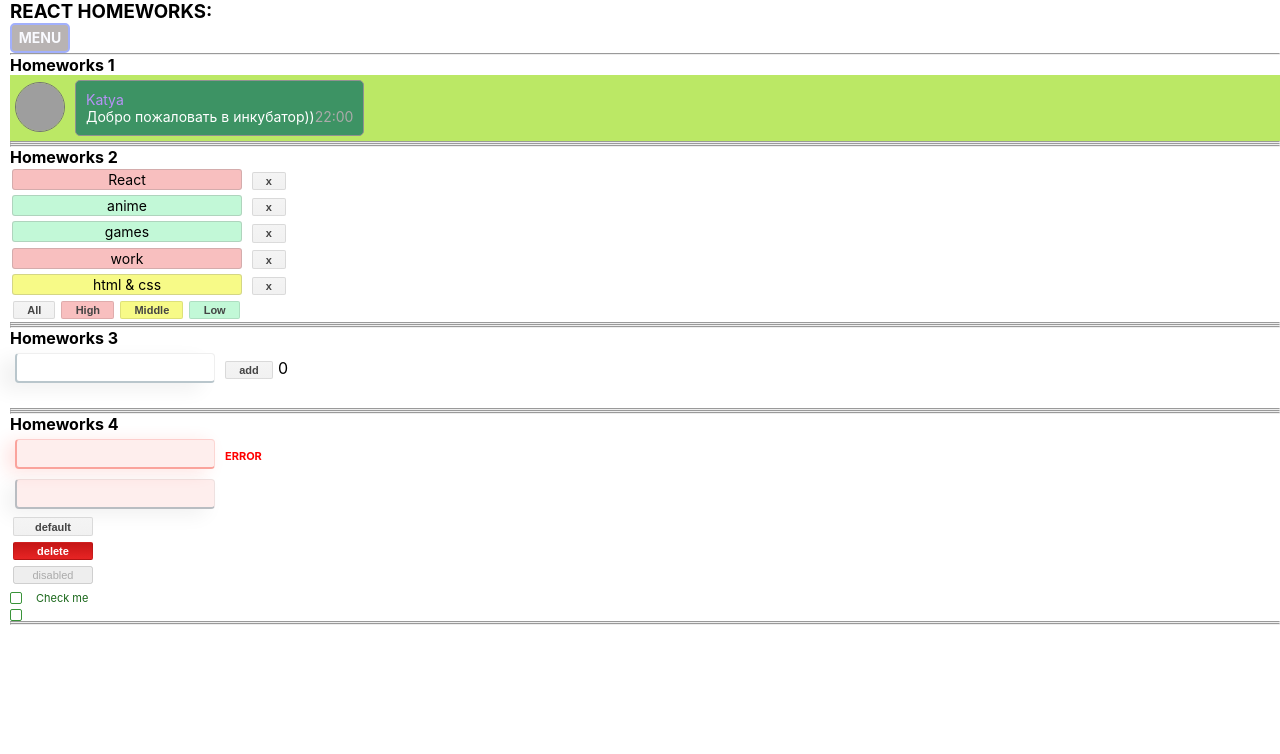
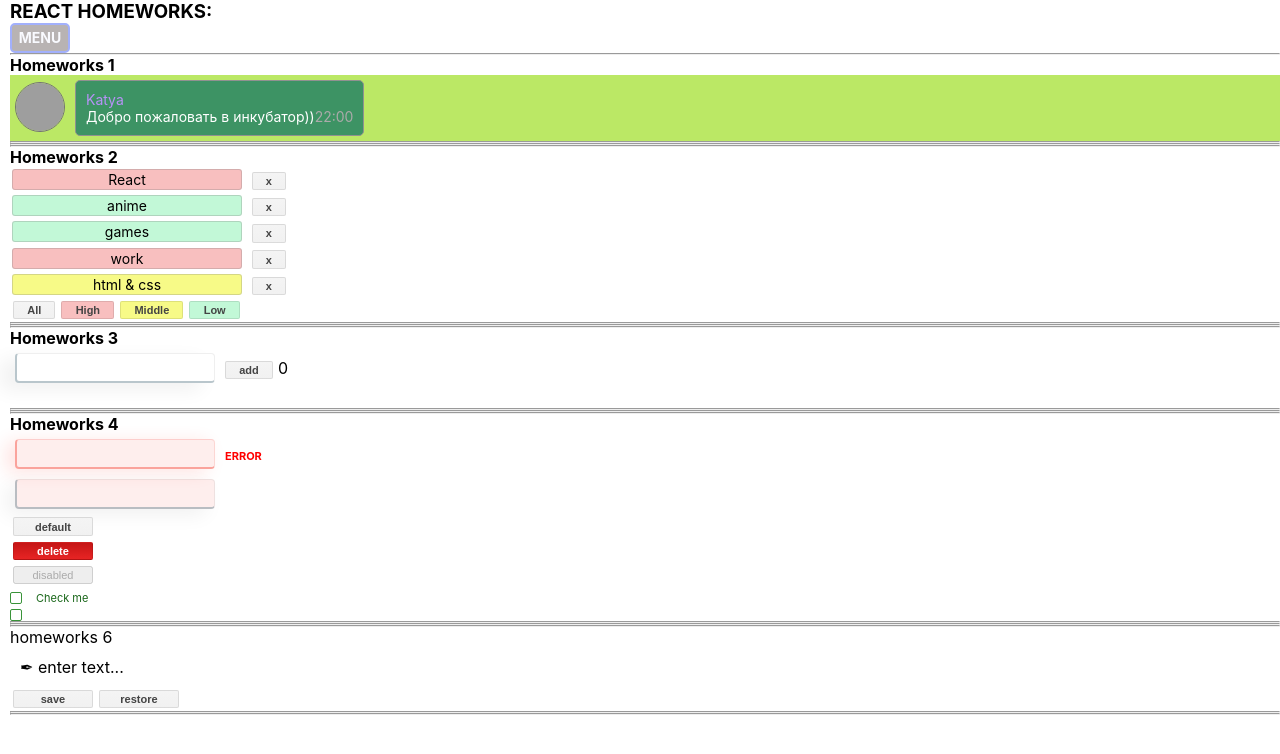
Before and after one commit to phoenix2307/homeworks_by_Ignat, a React (Create React App) app: page / in a window 1280 px wide. Shown: the top 754 px of the page. Built offline with nearby package versions, Linux system fonts and the light colour scheme; grey boxes are pictures that could not be loaded.

Commit message:
hw6_completed

```diff
--- a/src/p2-homeworks/h1/HW1.tsx
+++ b/src/p2-homeworks/h1/HW1.tsx
@@ -2,7 +2,8 @@ import React from 'react'
 import Message, {MessageDataPropsType} from "./Message";
 
 const messageData: MessageDataPropsType = {
-    avatar: 'https://sun9-74.userapi.com/Ph-WiuOtF985il9AvN9JqiCWedmHtSGSSTXrSA/ltEB2Z2-YO4.jpg',
+    // avatar: 'https://sun9-74.userapi.com/Ph-WiuOtF985il9AvN9JqiCWedmHtSGSSTXrSA/ltEB2Z2-YO4.jpg',
+    avatar: 'https://w7.pngwing.com/pngs/394/149/png-transparent-youtube-disc-jockey-avatar-pool-live-tour-lunar-republic-the-plight-of-cloudsdale-avatar-steam-television-mammal-vertebrate.png',
     name: 'Katya',
     message: 'Добро пожаловать в инкубатор))',
     time: '22:00',
--- a/src/p2-homeworks/h5/Header.module.css
+++ b/src/p2-homeworks/h5/Header.module.css
@@ -1,12 +1,7 @@
-/*
-.test {
-    width: 100px;
-    height: 25px;
-    background-color: #61dafb;
-    border: 1px solid black;
-    text-align: center;
-
-}*/
+* {
+    margin: 0;
+    box-sizing: border-box;
+}
 
 .wrapper {
     display: flex;
@@ -54,21 +49,27 @@ a:hover{
     border: 2px solid #03f4cd;
     cursor: pointer;
 }
-/*.nav {*/
-/*    background-color: #87859f;*/
-/*    padding: 20px;*/
+/*.block{*/
+/*    height: 21px;*/
+/*    width: 21px;*/
+/*    margin: 10px;*/
+/*    background-color: #b892f8;*/
 /*}*/
-
-/*.item a {*/
+/*.headerTwo{*/
+/*    display: flex;*/
+/*    width: 280px;*/
+/*    transition-duration: 500ms;*/
+/*    transform: translate(-195px);*/
+/*}*/
+/*.headerTwo:hover{*/
+/*    transition-duration: 500ms;*/
+/*    transform: translate(0);*/
+/*}*/
+/*.pageTwo{*/
+/*    background-color: #282c34;*/
 /*    color: white;*/
-/*    text-decoration: none;*/
+/*    border: #a2051d;*/
+/*    height: 21px;*/
+/*    padding: 2px;*/
+/*    margin: 2px;*/
 /*}*/
-
-/*.item a.activeLink {*/
-/*    color: gold;*/
-/*}*/
-
-* {
-    margin: 0;
-    box-sizing: border-box;
-}
--- a/src/p2-homeworks/h5/pages/PreJunior.tsx
+++ b/src/p2-homeworks/h5/pages/PreJunior.tsx
@@ -3,6 +3,7 @@ import HW1 from '../../h1/HW1'
 import HW2 from '../../h2/HW2'
 import HW3 from '../../h3/HW3'
 import HW4 from '../../h4/HW4'
+import HW6 from "../../h6/HW6";
 
 function PreJunior() {
     return (
@@ -11,7 +12,7 @@ function PreJunior() {
             <HW2/>
             <HW3/>
             <HW4/>
-            {/*<HW6/>*/}
+            <HW6/>
 
         </div>
     )
--- a/src/p2-homeworks/h6/HW6.tsx
+++ b/src/p2-homeworks/h6/HW6.tsx
@@ -10,7 +10,8 @@ function HW6() {
         saveState<string>('editable-span-value', value)
     }
     const restore = () => {
-        // setValue()
+        let oldState = restoreState('editable-span-value', 'empty storage')
+        setValue(oldState)
     }
 
     return (
--- /dev/null
+++ b/src/p2-homeworks/h6/common/c4-SuperEditableSpan/SuperEditableSpan.module.css
@@ -0,0 +1,4 @@
+.edit {
+    display: inline-block;
+    padding: 10px;
+}
--- a/src/p2-homeworks/h6/common/c4-SuperEditableSpan/SuperEditableSpan.tsx
+++ b/src/p2-homeworks/h6/common/c4-SuperEditableSpan/SuperEditableSpan.tsx
@@ -1,5 +1,6 @@
 import React, {DetailedHTMLProps, InputHTMLAttributes, HTMLAttributes, useState} from 'react'
 import SuperInputText from '../../../h4/common/c1-SuperInputText/SuperInputText'
+import s from './SuperEditableSpan.module.css'
 
 // тип пропсов обычного инпута
 type DefaultInputPropsType = DetailedHTMLProps<InputHTMLAttributes<HTMLInputElement>, HTMLInputElement>
@@ -31,22 +32,22 @@ const SuperEditableSpan: React.FC<SuperEditableSpanType> = (
     const {children, onDoubleClick, className, ...restSpanProps} = spanProps || {}
 
     const onEnterCallback = () => {
-        // setEditMode() // выключить editMode при нажатии Enter
+        setEditMode(false) // выключить editMode при нажатии Enter
 
         onEnter && onEnter()
     }
     const onBlurCallback = (e: React.FocusEvent<HTMLInputElement>) => {
-        // setEditMode() // выключить editMode при нажатии за пределами инпута
+        setEditMode(false) // выключить editMode при нажатии за пределами инпута
 
         onBlur && onBlur(e)
     }
     const onDoubleClickCallBack = (e: React.MouseEvent<HTMLSpanElement, MouseEvent>) => {
-        // setEditMode() // включить editMode при двойном клике
+        setEditMode(true) // включить editMode при двойном клике
 
         onDoubleClick && onDoubleClick(e)
     }
 
-    const spanClassName = `${'сделать красивый стиль для спана'} ${className}`
+    const spanClassName = `${'сделать красивый стиль для спана'} ${s.edit}`
 
     return (
         <>
@@ -56,18 +57,16 @@ const SuperEditableSpan: React.FC<SuperEditableSpanType> = (
                         autoFocus // пропсу с булевым значением не обязательно указывать true
                         onBlur={onBlurCallback}
                         onEnter={onEnterCallback}
-
                         {...restProps} // отдаём инпуту остальные пропсы если они есть (value например там внутри)
                     />
                 ) : (
                     <span
                         onDoubleClick={onDoubleClickCallBack}
                         className={spanClassName}
-
                         {...restSpanProps}
                     >
                         {/*если нет захардкодженного текста для спана, то значение инпута*/}
-                        {children || restProps.value}
+                        &#10002; {children || restProps.value}
                     </span>
                 )
             }
```
Also changed, not shown: src/p2-homeworks/h5/Header.tsx (+10 -1 lines), package.json (line endings or trailing spaces), 2 other files (tests, documents, lock files or other folders).
